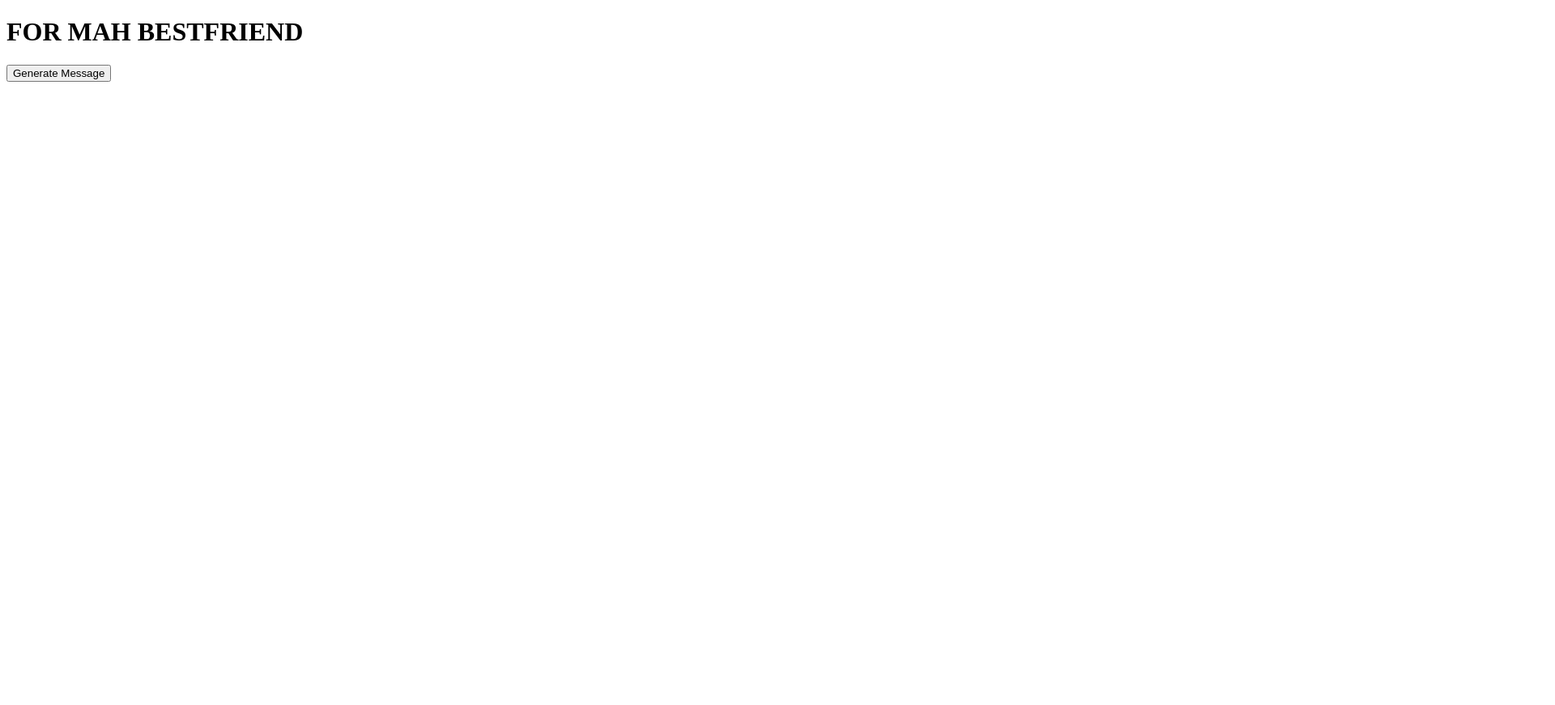
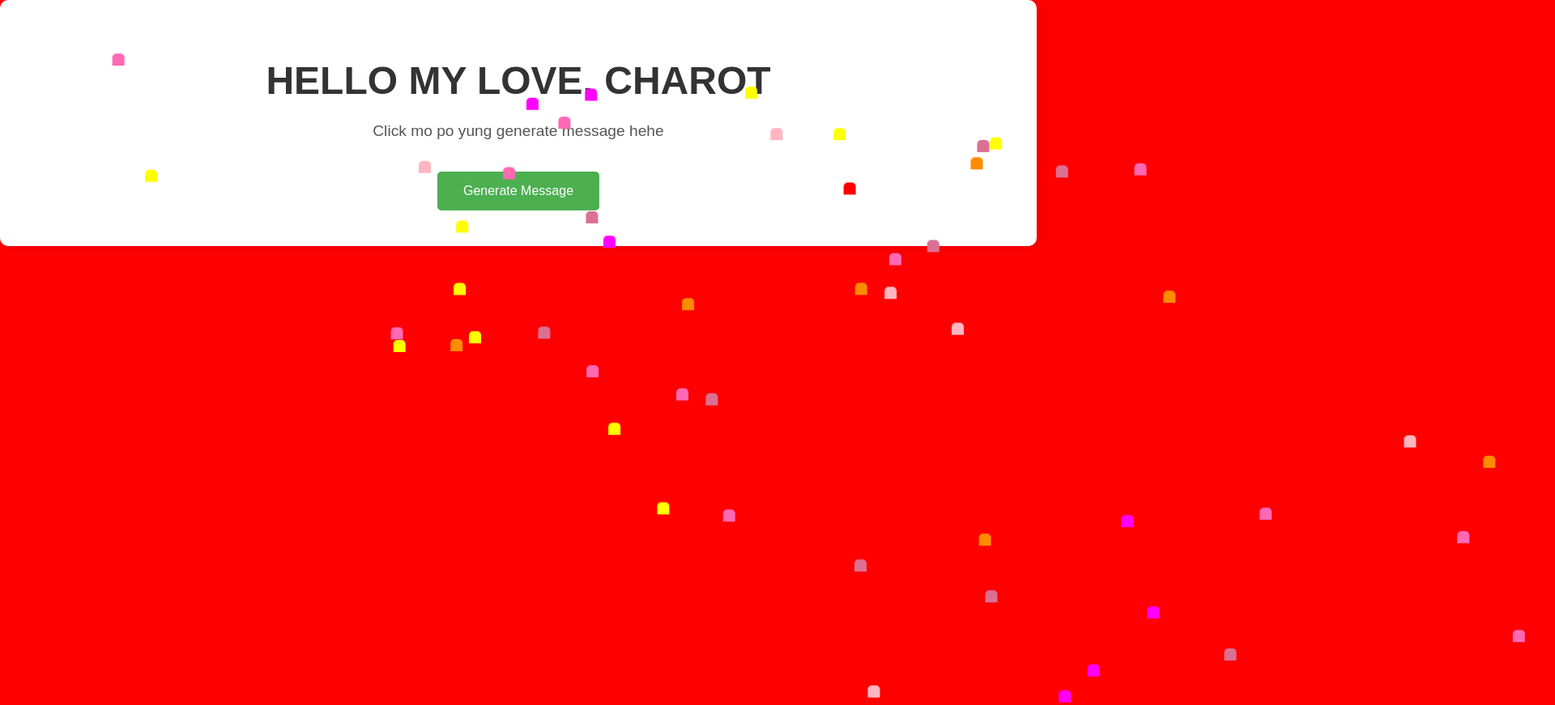
Before and after one commit to vinchiiiii/Vinchi, a plain HTML site: page index.html in a window 1280 px wide. Shown: the top 871 px of the page at 81% size, 1920 px wide, since content can reach past the window. Before the commit the page ends 800 px from the top, so only its background shows below. Drawn offline with Linux system fonts and the light colour scheme.

Commit message:
Add files via upload

```diff
--- a/index.html
+++ b/index.html
@@ -1,30 +1,113 @@
 <!DOCTYPE html>
-<html>
+<html lang="en">
 <head>
-<title>Message Generator</title>
+    <meta charset="UTF-8">
+    <meta name="viewport" content="width=device-width, initial-scale=1.0">
+    <title>Happy birthday!</title>
+    <style>
+        body {
+            font-family: 'Arial', sans-serif;
+            margin: 0;
+            padding: 0;
+            background-color: #ff0000;
+            overflow: hidden;
+            perspective: 1000px;
+        }
+
+        .container {
+            background-color: #fff;
+            padding: 40px;
+            border-radius: 10px;
+            box-shadow: 0 0 20px rgba(0, 0, 0, 0.1);
+            text-align: center;
+            position: relative;
+            animation: fadeIn 1s ease-in-out;
+        }
+
+        h1 {
+            color: #333;
+            font-size: 3em;
+            margin-bottom: 20px;
+            animation: bounce 1s ease-in-out;
+        }
+
+        p {
+            color: #555;
+            font-size: 1.2em;
+            line-height: 1.6;
+            margin-bottom: 30px;
+        }
+
+        .heart-confetti {
+            position: absolute;
+            width: 15px;
+            height: 15px;
+            /* Removed background-color: #ff69b4; */
+            border-radius: 5px 5px 0 0;
+            animation: fall 3s linear infinite;
+        }
+
+        /* Define color variations using :nth-child selectors */
+        .heart-confetti:nth-child(1n) { background-color: #ff69b4; } /* Pink */
+        .heart-confetti:nth-child(2n) { background-color: #ffb6c1; } /* Light Pink */
+        .heart-confetti:nth-child(3n) { background-color: #db7093; } /* Pale Pink */
+        .heart-confetti:nth-child(4n) { background-color: #ff00ff; } /* Magenta */
+        .heart-confetti:nth-child(5n) { background-color: #ff0000; } /* Red */
+        .heart-confetti:nth-child(6n) { background-color: #ff8c00; } /* Orange */
+        .heart-confetti:nth-child(7n) { background-color: #ffff00; } /* Yellow */
+
+        @keyframes fall {
+            0% { transform: translate(0, 0); }
+            100% { transform: translate(calc(100vw - 15px), calc(100vh - 15px)); }
+        }
+
+        @keyframes fadeIn {
+          from { opacity: 0; }
+          to { opacity: 1; }
+        }
+
+        @keyframes bounce {
+          0%, 100% { transform: translateY(0); }
+          50% { transform: translateY(-10px); }
+        }
+
+        .button {
+          background-color: #4CAF50;
+          border: none;
+          color: white;
+          padding: 15px 32px;
+          text-align: center;
+          text-decoration: none;
+          display: inline-block;
+          font-size: 16px;
+          margin: 4px 2px;
+          cursor: pointer;
+          border-radius: 5px;
+        }
+    </style>
 </head>
 <body>
+    <div class="container">
+        <h1>HELLO MY LOVE, CHAROT</h1>
+        <p id="message">Click mo po yung generate message hehe</p>
+        <button class="button" onclick="generateMessage()">Generate Message</button>
+    </div>
 
-<h1>FOR MAH BESTFRIEND</h1>
+    <script>
+        const numConfetti = 80;
+        for (let i = 0; i < numConfetti; i++) {
+            const confetti = document.createElement('div');
+            confetti.className = 'heart-confetti';
+            confetti.style.top = `${Math.random() * 100}%`;
+            confetti.style.left = `${Math.random() * 100}%`;
+            confetti.style.animationDelay = `${Math.random() * 3}s`;
+            document.body.appendChild(confetti);
+        }
 
-<button onclick="createMessage()">Generate Message</button>
-
-<div id="message"></div>
-
-<script>
-function createMessage() {
-  let friendName = "Mah Bestfriend"; // Hardcoded name
-  let message = `Hey ${friendName},
-
-I hope you are doing well. I know school has a workload of exams, assignments, and other things in between,
-so I totally get how busy everything can be. I hope everything is just as positive on your side.
-Whatever it is that you are working on, I wish you the best! Take care of yourself.
-
-Liit mo HAHAHAHHAHAHA CHARIZ LOVE YA`;
-
-  document.getElementById("message").innerHTML = message;
-}
-</script>
-
+        function generateMessage() {
+            let message = " HAPPY BIRTHDAY to the most beautiful girl i've met, Hoping that this year is the year, where your dreams begin to unfold. Continue smiling, keep sparkling, and may every opportunity bring you closer to your goals. For your endeavors, i wish you love, happiness and success! i hope all your wishes come true. Wishing you a day full of happiness and enjoy your birthday to the fullest. I Love you🥳🎂";
+            document.getElementById("message").textContent = message;
+        }
+    </script>
 </body>
 </html>
```
